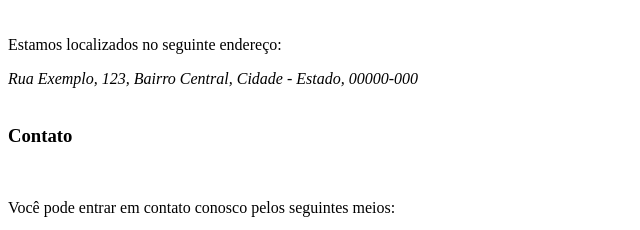
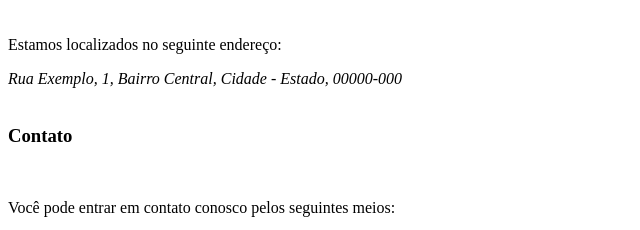
Before and after one commit to phillipesobrinho/PS-cars, a plain HTML site: page localizacao.html in a window 1280 px wide. Shown: the part 125-355 px from the top of the page, 0-640 px from the left. Drawn offline with nearby package versions, Linux system fonts and the light colour scheme; files that its build step writes are made by us from their sources.

```diff
--- a/localizacao.html
+++ b/localizacao.html
@@ -18,7 +18,7 @@
             <h2>Onde Estamos</h2> <br>
             <p>Estamos localizados no seguinte endereço:</p>
             <address>
-                Rua Exemplo, 123, Bairro Central, Cidade - Estado, 00000-000
+                Rua Exemplo, 1, Bairro Central, Cidade - Estado, 00000-000
             </address>
             <br>
             <h3>Contato</h3>
```
Also changed, not shown: missao.html (+2 -0 lines), img/missao.jpg.jpg (added).
